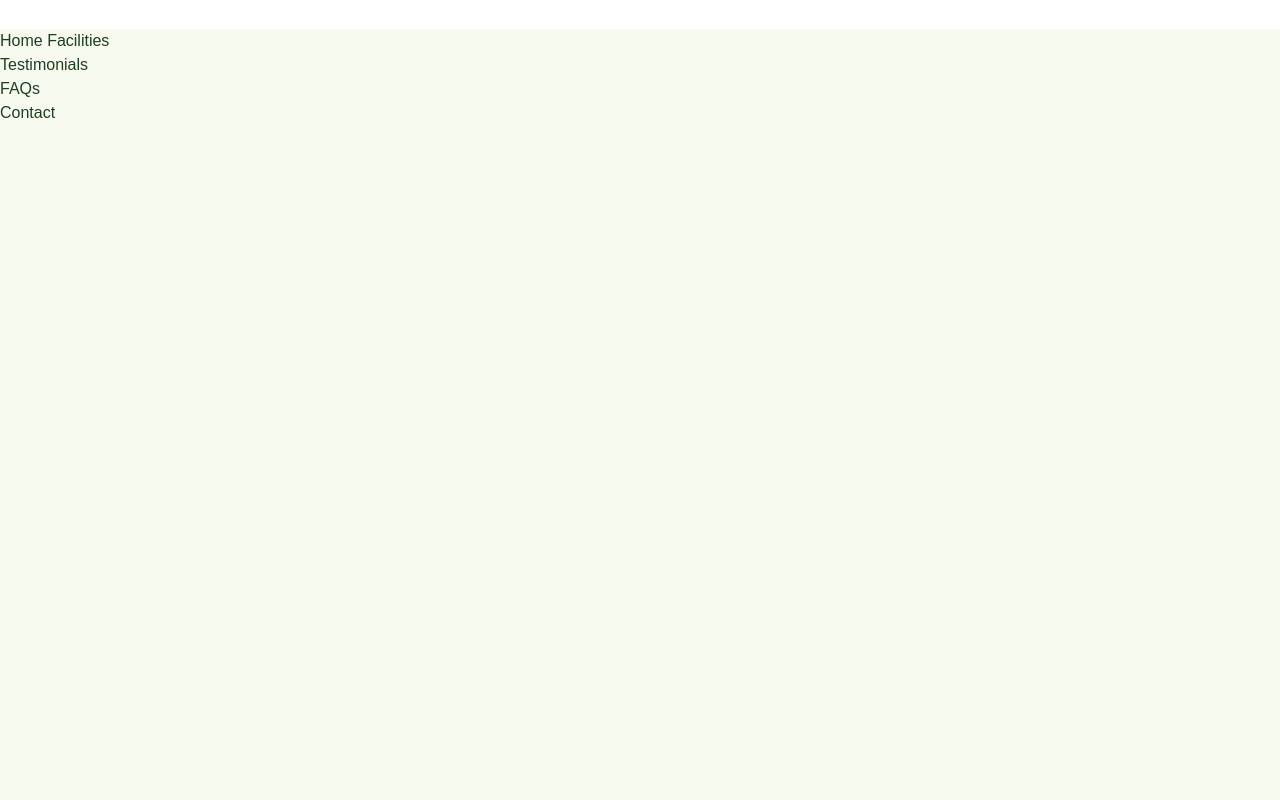
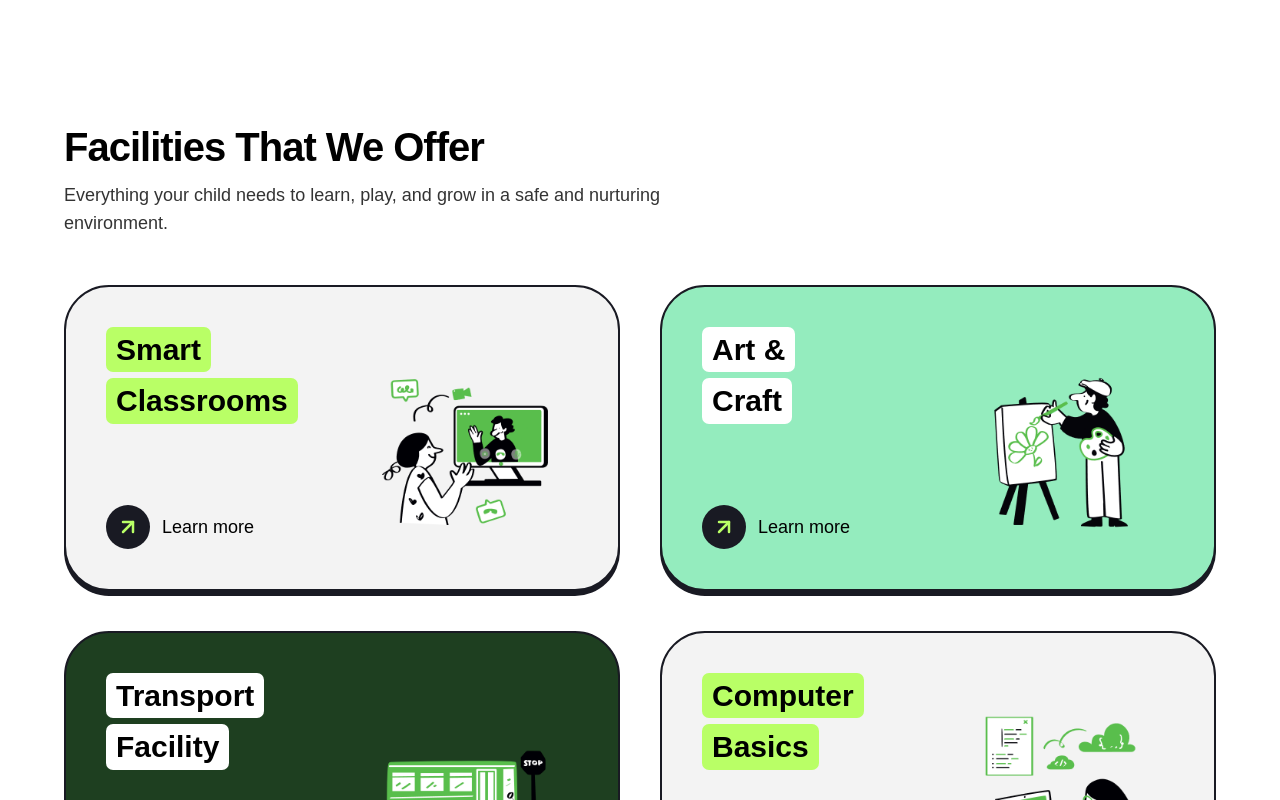
Before and after one commit to flameboy-dev/EGMS, a React app in the folder frontend/: page / in a window 1280 px wide. Shown: the part 3780-4580 px from the top of the page. Before the commit the page ends 3905 px from the top, so only its background shows below. Built offline with nearby package versions, Linux system fonts and the light colour scheme; the HTML template or start-up script is replaced by a standard one.

Commit message:
chore:Created Facilities Section into Home Page

```diff
--- /dev/null
+++ b/frontend/src/components/custom/FacilityCard.jsx
@@ -0,0 +1,75 @@
+import React from 'react';
+import { Link } from 'react-router-dom';
+import { ArrowUpRight } from 'lucide-react';
+
+function FacilityCard({
+  titleLines = [],
+  titleBadgeBg = 'bg-[#B9FF66]',
+  cardBg = 'bg-[#F3F3F3]',
+  image,
+  imageAlt = '',
+  isDarkCard = false,
+  linkTo = null,
+}) {
+  const cardContent = (
+    <div className="relative flex h-full w-full flex-col justify-between z-10">
+      {/* Top Section: Stacked Title Badges */}
+      <div className="flex flex-col items-start space-y-1.5 max-w-[55%] sm:max-w-[60%]">
+        {titleLines.map((line, index) => (
+          <span
+            key={index}
+            className={`inline-block rounded-[7px] px-2.5 py-0.5 font-fredoka text-2xl font-semibold leading-snug text-[#000000] sm:text-3xl md:text-[30px] ${titleBadgeBg}`}
+          >
+            {line}
+          </span>
+        ))}
+      </div>
+
+      {/* Bottom Section: Action Link (Arrow + Learn More) */}
+      <div className="flex items-center space-x-3">
+        <div
+          className={`flex h-11 w-11 shrink-0 items-center justify-center rounded-full transition-transform duration-300 group-hover:scale-105 ${
+            isDarkCard
+              ? 'bg-white text-[#191A23]'
+              : 'bg-[#191A23] text-[#B9FF66]'
+          }`}
+        >
+          <ArrowUpRight className="h-6 w-6 stroke-[2.5]" />
+        </div>
+        <span
+          className={`font-poppins text-base font-medium md:text-lg ${
+            isDarkCard ? 'text-white' : 'text-[#000000]'
+          }`}
+        >
+          Learn more
+        </span>
+      </div>
+
+      {/* Right Side Illustration Image (210px x 192.68px) */}
+      {image && (
+        <div className="pointer-events-none absolute right-0 bottom-0 sm:right-2 flex h-[192.68px] w-[210px] items-center justify-center">
+          <img
+            src={image}
+            alt={imageAlt || titleLines.join(' ')}
+            className="max-h-[192.68px] max-w-[210px] w-auto h-auto object-contain"
+          />
+        </div>
+      )}
+    </div>
+  );
+
+  const containerClasses = `group relative flex h-[306px] w-full max-w-[600px] flex-col justify-between overflow-hidden rounded-[45px] border-2 border-[#191A23] p-8 md:p-10 shadow-[0_5px_0_0_#191A23] transition-all duration-300 hover:-translate-y-1 ${cardBg}`;
+
+  if (linkTo) {
+    return (
+      <Link to={linkTo} className={containerClasses}>
+        {cardContent}
+      </Link>
+    );
+  }
+
+  return <div className={containerClasses}>{cardContent}</div>;
+}
+
+export default FacilityCard;
+export { FacilityCard as FacilitiesCard };
--- a/frontend/src/landing_page/home/HomeFacilities.jsx
+++ b/frontend/src/landing_page/home/HomeFacilities.jsx
@@ -1,11 +1,96 @@
 import React from 'react';
+import FacilityCard from '@/components/custom/FacilityCard';
+
+// Import Facility Illustrations
+import smartClassImg from '@/assets/images/Smart Class.png';
+import paintingImg from '@/assets/images/Painting.png';
+import schoolBusImg from '@/assets/images/School Bus.png';
+import codingImg from '@/assets/images/Coding.png';
+import boardGamesImg from '@/assets/images/Board Games.png';
+import familyImg from '@/assets/images/Family.png';
 
 function HomeFacilities() {
-    return (
-        <div>
-            <h1>Home Facilities</h1>
+  const facilitiesData = [
+    {
+      id: 'smart-classrooms',
+      titleLines: ['Smart', 'Classrooms'],
+      titleBadgeBg: 'bg-[#B9FF66]',
+      cardBg: 'bg-[#F3F3F3]',
+      image: smartClassImg,
+      isDarkCard: false,
+    },
+    {
+      id: 'art-craft',
+      titleLines: ['Art &', 'Craft'],
+      titleBadgeBg: 'bg-white',
+      cardBg: 'bg-[#94ECBE]',
+      image: paintingImg,
+      isDarkCard: false,
+    },
+    {
+      id: 'transport-facility',
+      titleLines: ['Transport', 'Facility'],
+      titleBadgeBg: 'bg-white',
+      cardBg: 'bg-[#1E3F20]',
+      image: schoolBusImg,
+      isDarkCard: true,
+    },
+    {
+      id: 'computer-basics',
+      titleLines: ['Computer', 'Basics'],
+      titleBadgeBg: 'bg-[#B9FF66]',
+      cardBg: 'bg-[#F3F3F3]',
+      image: codingImg,
+      isDarkCard: false,
+    },
+    {
+      id: 'indoor-activities',
+      titleLines: ['Indoor', 'Activities'],
+      titleBadgeBg: 'bg-white',
+      cardBg: 'bg-[#94ECBE]',
+      image: boardGamesImg,
+      isDarkCard: false,
+    },
+    {
+      id: 'healthy-environment',
+      titleLines: ['Healthy', 'Environment'],
+      titleBadgeBg: 'bg-[#B9FF66]',
+      cardBg: 'bg-[#1E3F20]',
+      image: familyImg,
+      isDarkCard: true,
+    },
+  ];
+
+  return (
+    <section className="w-full bg-white px-6 py-16 md:px-12 lg:px-16 lg:py-24">
+      <div className="mx-auto max-w-[1240px]">
+        {/* Section Header */}
+        <div className="mb-12 flex flex-col items-start space-y-3">
+          <h2 className="font-fredoka text-3xl font-semibold tracking-tight text-[#000000] sm:text-4xl md:text-[40px]">
+            Facilities That We Offer
+          </h2>
+          <p className="max-w-2xl font-poppins text-base text-[#000000]/80 sm:text-lg">
+            Everything your child needs to learn, play, and grow in a safe and nurturing environment.
+          </p>
         </div>
-    );
+
+        {/* Facilities Grid */}
+        <div className="grid grid-cols-1 justify-items-center gap-8 lg:grid-cols-2 lg:gap-10">
+          {facilitiesData.map((facility) => (
+            <FacilityCard
+              key={facility.id}
+              titleLines={facility.titleLines}
+              titleBadgeBg={facility.titleBadgeBg}
+              cardBg={facility.cardBg}
+              image={facility.image}
+              isDarkCard={facility.isDarkCard}
+              linkTo="/facilities"
+            />
+          ))}
+        </div>
+      </div>
+    </section>
+  );
 }
 
 export default HomeFacilities;
```
